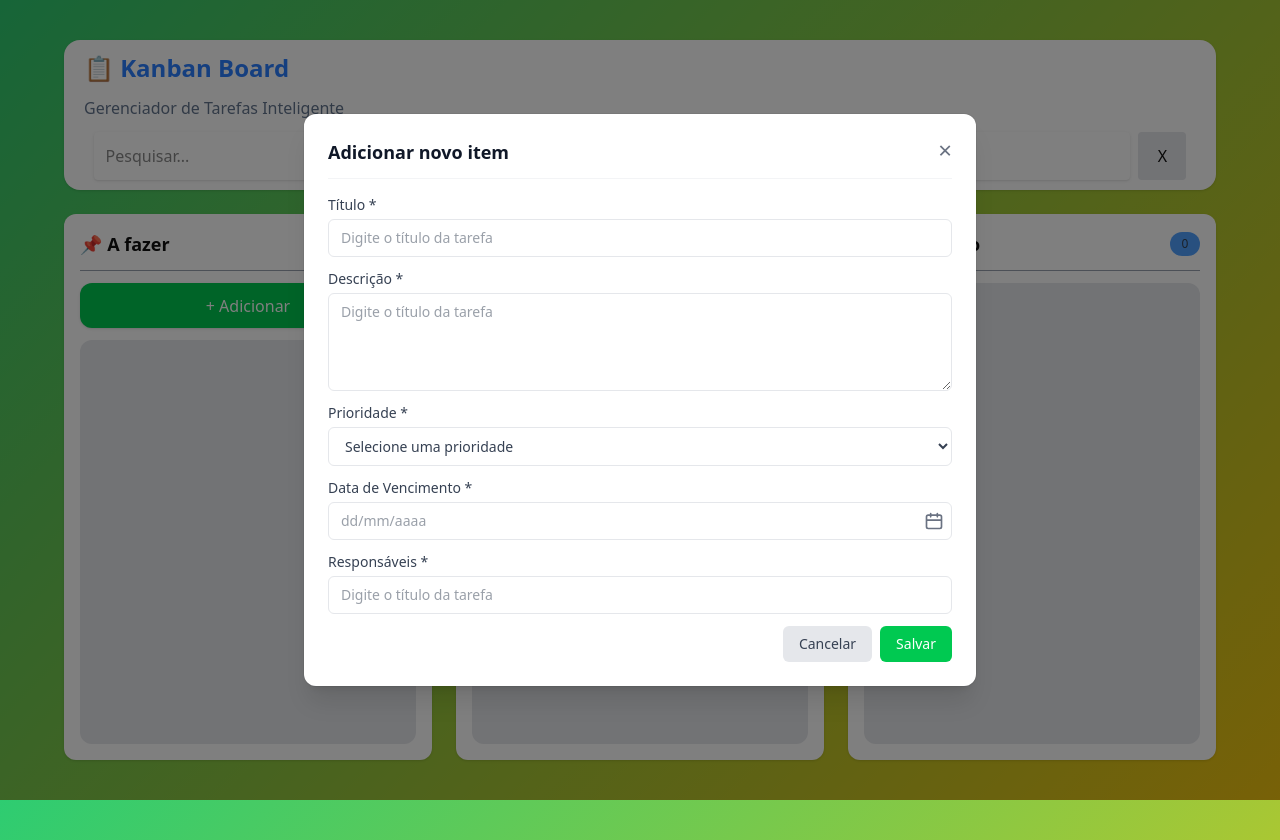
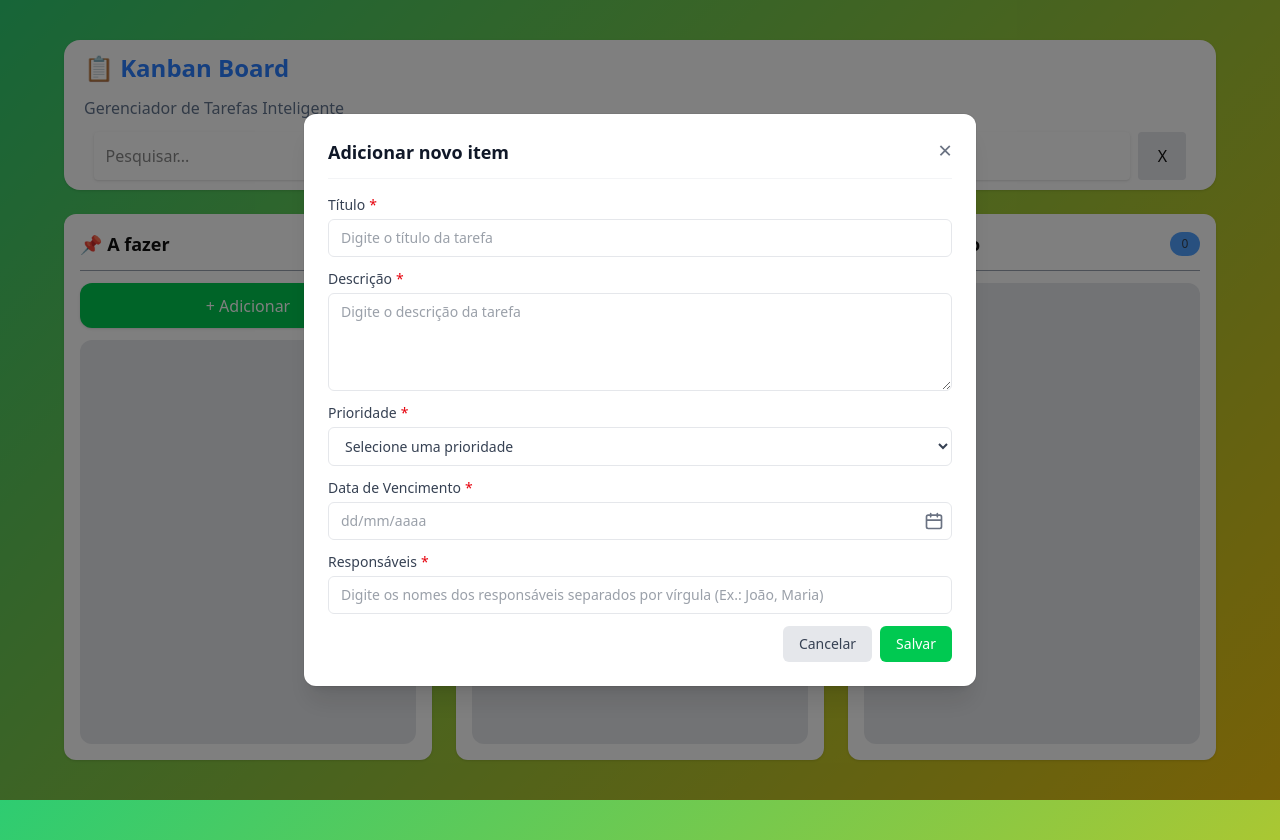
Before and after one commit to Vinist021/kanban, a React (Vite) app: page / in a window 1280 px wide. Both pictures are taken after a click on the button "+ Adicionar". Built offline with nearby package versions, Linux system fonts and the light colour scheme.

Commit message:
style: ajustes visuais no modal

```diff
--- a/src/components/taskModal/TaskModal.jsx
+++ b/src/components/taskModal/TaskModal.jsx
@@ -26,7 +26,7 @@ const TaskModal = ({ isOpen: isOpenProp, onClose: onCloseProp }) => {
           />
           <Input
             label="Descrição"
-            placeholder="Digite o título da tarefa"
+            placeholder="Digite o descrição da tarefa"
             type="textarea"
             required
           />
@@ -39,7 +39,7 @@ const TaskModal = ({ isOpen: isOpenProp, onClose: onCloseProp }) => {
           <DateInput label="Data de Vencimento" required />
           <Input
             label="Responsáveis"
-            placeholder="Digite o título da tarefa"
+            placeholder="Digite os nomes dos responsáveis separados por vírgula (Ex.: João, Maria)"
             required
           />
 
--- a/src/shared/modal/DateInput.jsx
+++ b/src/shared/modal/DateInput.jsx
@@ -1,4 +1,4 @@
-import { useEffect, useRef, useState } from "react";
+import {useRef, useState } from "react";
 
 /**
  * DateInput (com ícone e picker nativo)
@@ -31,9 +31,7 @@ export default function DateInput({
 
   const hiddenDateRef = useRef(null);
 
-  // helpers
   const isoToDisplay = (iso) => {
-    // iso: yyyy-mm-dd -> dd/mm/yyyy
     if (!iso) return "";
     const parts = iso.split("-");
     if (parts.length !== 3) return "";
@@ -44,7 +42,6 @@ export default function DateInput({
   };
 
   const displayToIso = (display) => {
-    // display: dd/mm/yyyy -> yyyy-mm-dd
     const digits = (display || "").replace(/\D/g, "");
     if (digits.length < 8) return "";
     const d = digits.slice(0, 2);
@@ -75,15 +72,7 @@ export default function DateInput({
     );
   };
 
-  // sync external value -> internal formatted (if parent provides yyyy/mm already formatted)
-  useEffect(() => {
-    if (value !== undefined) {
-      // assume parent provides dd/mm/yyyy; leave as-is
-    }
-  }, [value]);
-
   const handleVisibleChange = (e) => {
-    // typing in visible input - allow only digits and slash insertion
     const raw = e.target.value;
     const digits = raw.replace(/\D/g, "").slice(0, 8);
     const formatted = formatDigitsToDisplay(digits);
@@ -92,7 +81,6 @@ export default function DateInput({
   };
 
   const handleNativeChange = (e) => {
-    // native input returns yyyy-mm-dd
     const iso = e.target.value;
     const disp = isoToDisplay(iso);
     if (onChange) onChange(disp);
@@ -102,12 +90,10 @@ export default function DateInput({
   const openNativePicker = () => {
     const el = hiddenDateRef.current;
     if (!el) return;
-    // Preferred: showPicker (Chromium)
     if (typeof el.showPicker === "function") {
       el.showPicker();
     } else {
       el.focus();
-      // some browsers will open on focus; otherwise user can pick via keyboard
     }
   };
 
@@ -122,7 +108,7 @@ export default function DateInput({
           className={`block text-sm font-medium text-gray-700 mb-1 ${labelClassName}`}
         >
           {label}
-          {required ? " *" : ""}
+          {required ? <span className="text-red-600 ml-1">*</span> : ""}
         </label>
       ) : null}
 
@@ -139,19 +125,16 @@ export default function DateInput({
           aria-label={label}
           required={required}
           onClick={() => {
-            /* opcional: abrir picker ao clicar no campo também */
             openNativePicker();
           }}
         />
 
-        {/* ícone/button do calendário */}
         <button
           type="button"
           onClick={openNativePicker}
           className="absolute right-2 top-1/2 -translate-y-1/2 text-gray-500 hover:text-gray-700 focus:outline-none"
           aria-label="Abrir seletor de data"
         >
-          {/* simple calendar SVG */}
           <svg
             xmlns="http://www.w3.org/2000/svg"
             className="h-5 w-5"
@@ -168,7 +151,6 @@ export default function DateInput({
           </svg>
         </button>
 
-        {/* hidden native date input (keeps real picker) */}
         <input
           ref={hiddenDateRef}
           type="date"
@@ -179,7 +161,6 @@ export default function DateInput({
         />
       </div>
 
-      {/* validation hint */}
       {currentValue &&
       currentValue.length === 10 &&
       !isValidDate(currentValue) ? (
--- a/src/shared/modal/Input.jsx
+++ b/src/shared/modal/Input.jsx
@@ -56,7 +56,7 @@ export default function Input({
         className={`block text-sm font-medium text-gray-700 mb-1 ${labelClassName}`}
       >
         {label}
-        {required ? " *" : ""}
+        {required ? <span className="text-red-600 ml-1">*</span> : ""}
       </label>
 
       {type === "textarea" ? (
--- a/src/shared/modal/Modal.jsx
+++ b/src/shared/modal/Modal.jsx
@@ -27,7 +27,7 @@ export default function Modal({ isOpen, onClose, title, children }) {
       aria-hidden="false"
     >
       <div
-        className="bg-white rounded-xl shadow-xl max-w-2xl w-11/12 max-h-[80vh] overflow-auto p-6 m-4 ring-1 ring-black/5"
+        className="bg-white rounded-xl shadow-xl max-w-2xl w-11/12 max-h-[80vh] overflow-y-auto overflow-x-hidden p-6 m-4 ring-1 ring-black/5"
         role="dialog"
         aria-modal="true"
         aria-labelledby="modal-title"
--- a/src/shared/modal/SelectBox.jsx
+++ b/src/shared/modal/SelectBox.jsx
@@ -51,7 +51,7 @@ export default function SelectBox({
         className={`block text-sm font-medium text-gray-700 mb-1 ${labelClassName}`}
       >
         {label}
-        {required ? " *" : ""}
+        {required ? <span className="text-red-600 ml-1">*</span> : ""}
       </label>
 
       <select
```
